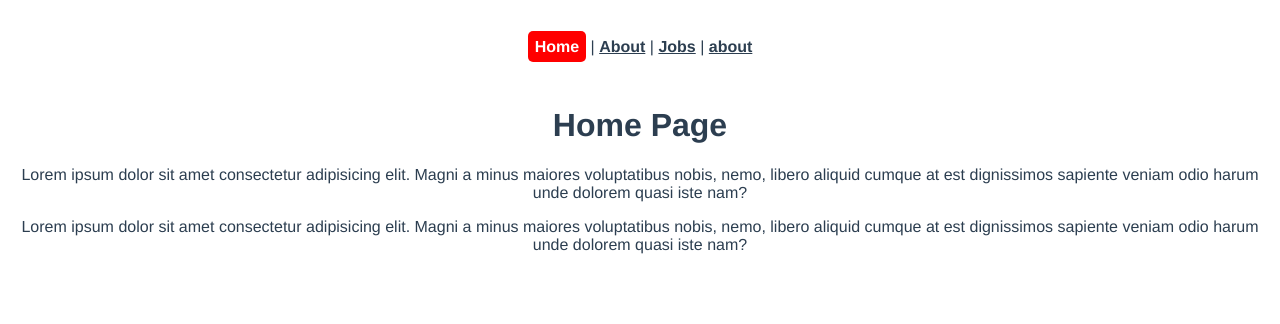
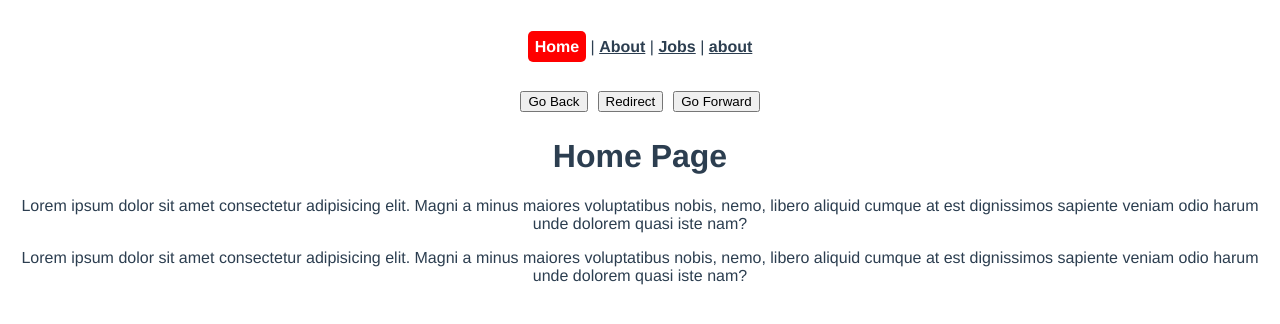
Before and after one commit to elhamhashemi56/vue-router-jobs, a Vue app: page / in a window 1280 px wide. Shown: the top 324 px of the page. Built offline with nearby package versions, Linux system fonts and the light colour scheme.

Commit message:
VUE Programmatic Navigation

```diff
--- a/src/App.vue
+++ b/src/App.vue
@@ -6,8 +6,29 @@
     <router-link :to="{name:'Jobs'}">Jobs</router-link> |
     <a href="/about">about</a>
   </nav>
+
+  <button @click="backward">Go Back</button>
+  <button @click="redirect">Redirect</button>
+  <button @click="forward">Go Forward</button>
+
   <router-view/>
 </template>
+
+<script>
+export default {
+  methods:{
+    backward(){
+      this.$router.go(-1)
+    },
+    redirect(){
+      this.$router.push({name:'Home'})
+    },
+    forward(){
+      this.$router.go(1)
+    }
+  }
+}
+</script>
 
 <style>
 #app {
@@ -34,4 +55,7 @@
   border-radius: 5px;
   text-decoration: none;
 }
+button{
+  margin: 5px;
+}
 </style>
```
